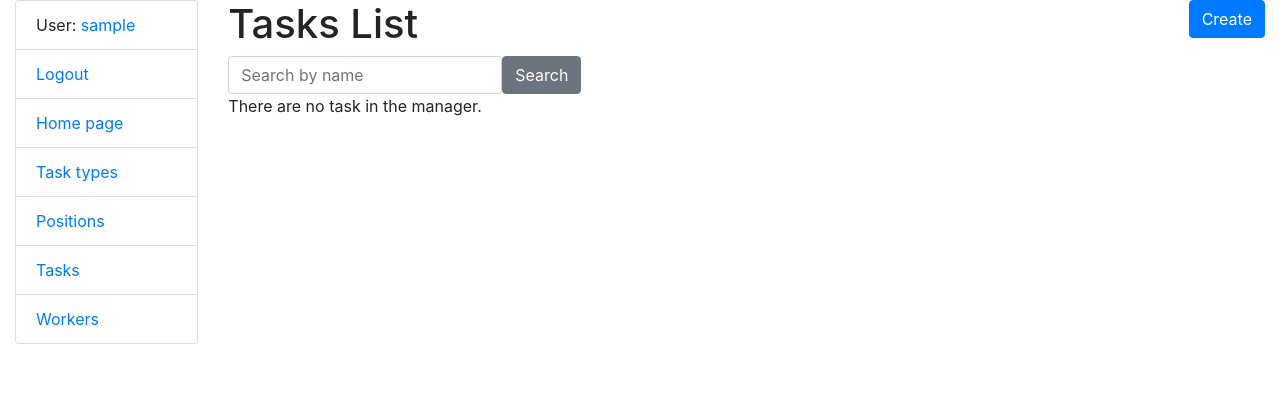
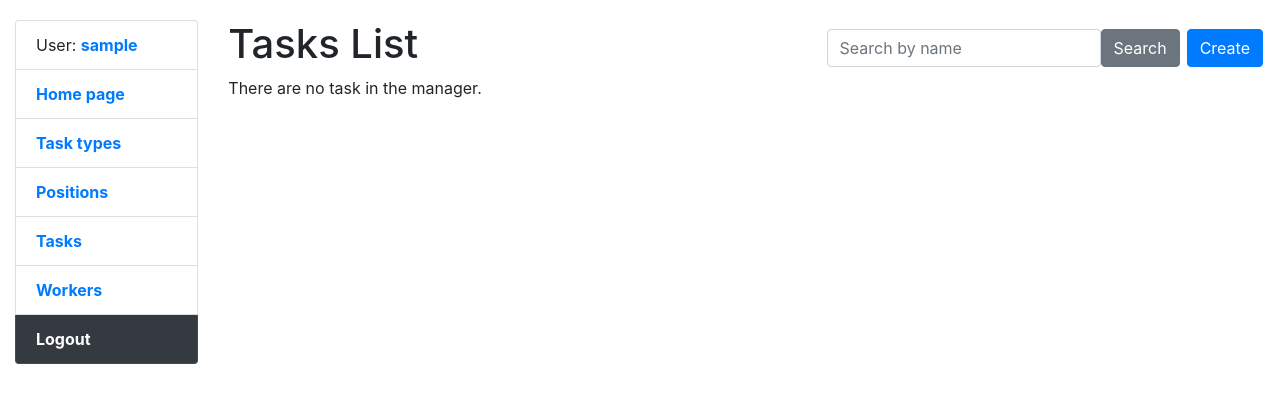
Before and after one commit to katyakoziar/task_manager_project, a Django app: page /tasks/ in a window 1280 px wide. Shown: the top 403 px of the page. Run offline with Django 4.2, Linux system fonts and the light colour scheme; the visitor is signed in with stand-in values (Sample User, id 1); data that the repository does not hold is empty; some libraries are stand-ins or nearby versions.

Commit message:
Add styles for templates to task manager

```diff
--- a/static/css/styles.css
+++ b/static/css/styles.css
@@ -0,0 +1,23 @@
+body {
+    margin-top: 20px;
+}
+
+.link-to-page {
+    float: right;
+    margin: 0 2px 0 2px;
+}
+
+.search-form {
+    margin-right: 5px;
+
+}
+.logout-item {
+    background-color: #343a40;
+    border-color: #454d55;
+}
+.logout-item a{
+    color: #fff;
+}
+.list-group-item a{
+    font-weight: bold;
+}
--- a/task_manager/models.py
+++ b/task_manager/models.py
@@ -1,5 +1,3 @@
-
-
 from django.conf import settings
 from django.core.exceptions import ValidationError
 from django.db import models
--- a/templates/includes/sidebar.html
+++ b/templates/includes/sidebar.html
@@ -1,13 +1,15 @@
 <ul class="sidebar-nav list-group">
   {% if user.is_authenticated %}
     <li class="list-group-item">User: <a href="{{ user.get_absolute_url }}">{{ user.get_username }}</a></li>
-    <li class="list-group-item"><a href="{% url 'logout'%}?next={{request.path}}">Logout</a></li>
+    <li class="list-group-item"><a href="{% url 'task_manager:index' %}">Home page</a></li>
+    <li class="list-group-item"><a href="{% url 'task_manager:task-type-list' %}">Task types</a></li>
+    <li class="list-group-item"><a href="{% url 'task_manager:position-list' %}">Positions</a></li>
+    <li class="list-group-item"><a href="{% url 'task_manager:task-list' %}">Tasks</a></li>
+    <li class="list-group-item"><a href="{% url 'task_manager:worker-list' %}">Workers</a></li>
+    <li class="list-group-item logout-item"><a href="{% url 'logout'%}?next={{request.path}}">Logout</a></li>
+
   {% else %}
     <li class="list-group-item"><a href="{% url 'login'%}?next={{request.path}}">Login</a></li>
   {% endif %}
-  <li class="list-group-item"><a href="{% url 'task_manager:index' %}">Home page</a></li>
-  <li class="list-group-item"><a href="{% url 'task_manager:task-type-list' %}">Task types</a></li>
-  <li class="list-group-item"><a href="{% url 'task_manager:position-list' %}">Positions</a></li>
-  <li class="list-group-item"><a href="{% url 'task_manager:task-list' %}">Tasks</a></li>
-  <li class="list-group-item"><a href="{% url 'task_manager:worker-list' %}">Workers</a></li>
+
 </ul>
--- a/templates/task_manager/task_list.html
+++ b/templates/task_manager/task_list.html
@@ -2,18 +2,27 @@
 {% load crispy_forms_filters %}
 
 {% block content %}
+  <div class="row">
+    <div class="col-6">
       <h1>
         Tasks List
-    <a href="{% url 'task_manager:task-create' %}" class="btn btn-primary link-to-page" style="float: right">
-      Create
-    </a>
       </h1>
-  <form action="" method="get" class="form-inline">
+    </div>
+    <div class="col-6 d-flex align-items-center justify-content-end">
+      <form action="" method="get" class="form-inline search-form">
         {{ search_form|crispy }}
         <input class="btn btn-secondary" type="submit" value="Search">
       </form>
+      <a href="{% url 'task_manager:task-create' %}" class="btn btn-primary link-to-page">
+        Create
+      </a>
+    </div>
+  </div>
+
+
   {% if task_list %}
     <table class="table">
+      <thead class="thead-dark">
         <tr>
           <th>ID</th>
           <th>Name</th>
@@ -23,6 +32,7 @@
           <th>Priority</th>
           <th>Task type</th>
         </tr>
+      </thead>
 
       {% for task in task_list %}
         <tr>
@@ -40,7 +50,7 @@
           </td>
           <td>
             {% if task.is_completed %}
-              <button type="submit" class="btn btn-success">
+              <button type="submit" class="btn btn-primary">
                 Yes
               </button>
             {% else %}
```
Also changed, not shown: templates/task_manager/index.html (+32 -9 lines), templates/task_manager/position_list.html (+14 -5 lines), templates/task_manager/task_detail.html (+35 -10 lines), templates/task_manager/task_type_list.html (+15 -5 lines), templates/task_manager/worker_detail.html (+19 -4 lines), templates/task_manager/worker_list.html (+11 -1 lines). Lines whose indentation alone changed are shown as unchanged.
